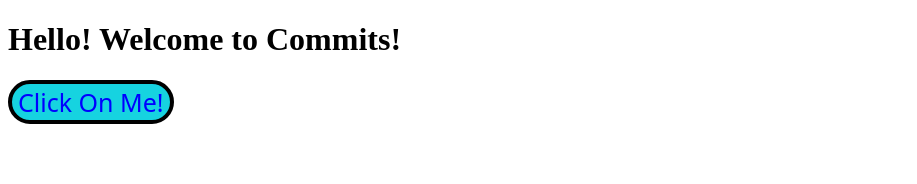
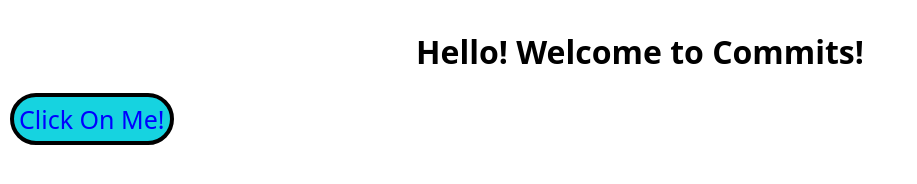
Before and after one commit to saivanga/commits, a plain HTML site: page index.html in a window 1280 px wide. Shown: the whole page, without its empty margins (0-917 px from the left). Drawn offline with Linux system fonts and the light colour scheme.

Commit message:
Added bit more css

```diff
--- a/index.html
+++ b/index.html
@@ -7,7 +7,7 @@
     <title>Commits</title>
   </head>
   <body>
-    <h1>Hello! Welcome to Commits!</h1>
+    <h1 id="title">Hello! Welcome to Commits!</h1>
     <button id="button">Click On Me!</button>
   </body>
   <script src="scripts.js"></script>
--- a/styles.css
+++ b/styles.css
@@ -1,4 +1,11 @@
+* {
+  margin: 0;
+  padding: 0;
+}
+
 #button {
+  margin: 10px;
+  padding: 5px;
   font-size: 25px;
   color: blue;
   background-color: rgb(22, 211, 224);
@@ -6,3 +13,11 @@
   border-radius: 50px;
   font-family: system-ui;
 }
+
+#title {
+  margin: 10px;
+  margin-top: 30px;
+  font-family: system-ui;
+  text-align: center;
+
+}
```
